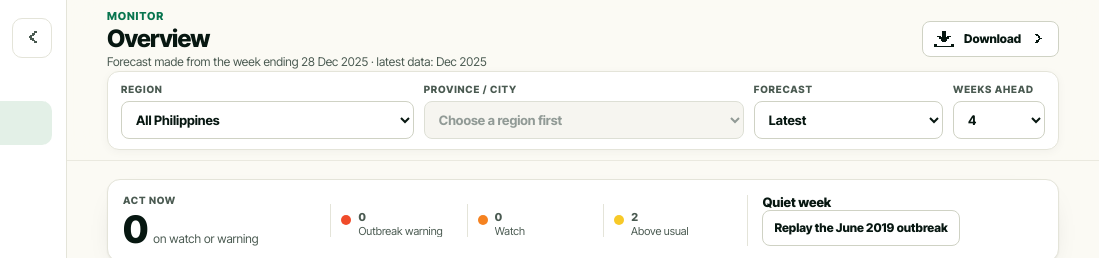
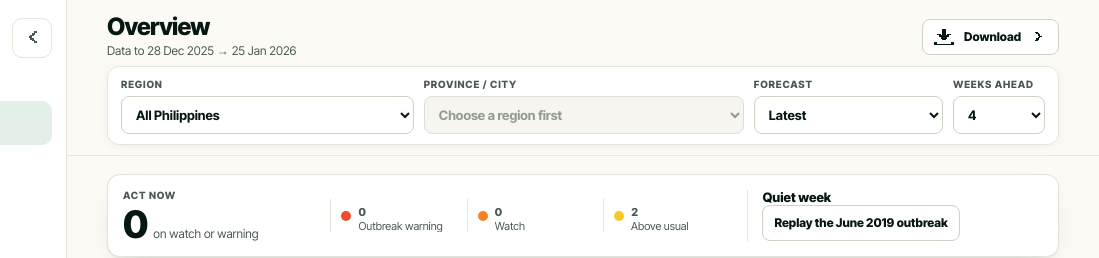
Before and after one commit to Romeo-04/epilag, a website built with Vite: page site/web/index.html in a window 1280 px wide. Shown: the top 258 px of the page, 181-1280 px from the left. Built offline with nearby package versions, Linux system fonts and the light colour scheme; animation ran at ten frames a second.

Commit message:
App: one title and one date line in the top bar
The top bar reads 'Data to <week> -> <target week>' instead of 'Forecast made from the week ending ...', and drops the group eyebrow the sidebar already shows. head() goes, as no view uses it.

```diff
--- a/site/src/app/main.js
+++ b/site/src/app/main.js
@@ -118,10 +118,6 @@ function setTopDownload(label, handler) {
 }
 
 // ------------------------------------------------------------------ chrome
-function groupFor(page) {
-  return GROUPS.find(([, pages]) => pages.includes(page))?.[0] || "monitor";
-}
-
 function panelLabel(labels, panel) {
   return panel === "province" ? labels.provinces : labels.regions;
 }
@@ -187,9 +183,7 @@ function renderChrome(t, originList, m) {
   const provinceScope = state.panel === "province";
   const panelNote = i18n.PANELS[state.panel].note[state.lang];
   document.documentElement.lang = state.lang === "fil" ? "fil" : "en";
-  const group = groupFor(state.page);
   $("app-page-title").textContent = t[`nav_${state.page}`];
-  $("app-page-group").textContent = labels[group];
   $("app-page-note").textContent = panelNote;
   $("sidebar-title").textContent = labels.dashboard;
   $("sidebar").querySelector(".sidebar__language .ctx__label")?.replaceChildren(document.createTextNode(t.lang));
@@ -292,7 +286,7 @@ async function render() {
     if (id !== renderId) return;
     if (fc?.length) {
       const current = fc.filter((r) => r.horizon === state.h);
-      $("app-page-note").textContent = `${t.as_of} ${fmtDay(Math.max(...current.map((r) => r.week)))} · ${i18n.PANELS[state.panel].note[state.lang]}`;
+      $("app-page-note").textContent = `${LABELS[state.lang].data_to} ${fmtDay(Math.max(...current.map((r) => r.week)))} → ${fmtDay(Math.max(...current.map((r) => r.target_week)))}`;
     }
     const ctx = {
       ...state, horizon: state.h, origin, t, i18n, labels: LABELS[state.lang], lang: state.lang, meta: m.panels[state.panel], regionMeta: region,
--- a/site/src/app/ui.js
+++ b/site/src/app/ui.js
@@ -12,10 +12,6 @@ export const NODATA = "#C9CFC9";
 
 export const pill = (ctx, level) => `<span class="lv${level === "outbreak warning" ? " lv--pulse" : ""}" data-lv="${LV[level]}">${esc(ctx.levelName(level))}</span>`;
 export const dot = (level) => `<span class="sq sq--round" data-lv="${LV[level]}"></span>`;
-
-/** Page title row: title, muted part, sub line. */
-export const head = (title, muted, sub = "") =>
-  `<header class="vhead"><h1>${esc(title)} <span>${esc(muted)}</span></h1>${sub ? `<p class="vhead__sub">${esc(sub)}</p>` : ""}</header>`;
 
 /** Card title with a pixel icon (16-grid art icons at 32 px, 12-grid UI icons at 24 px). */
 const ICON16 = new Set(["forecastMap", "areaDetail", "actionPlan", "residents", "barangay", "didItWork", "database", "file", "downloadBox"]);
--- a/site/web/index.html
+++ b/site/web/index.html
@@ -46,7 +46,6 @@
       <header class="app-top">
         <div class="topbar wrap">
           <div class="topbar__title">
-            <span class="topbar__group" id="app-page-group">Monitor</span>
             <h1 id="app-page-title">Overview</h1>
             <span class="topbar__note" id="app-page-note"></span>
           </div>
```
